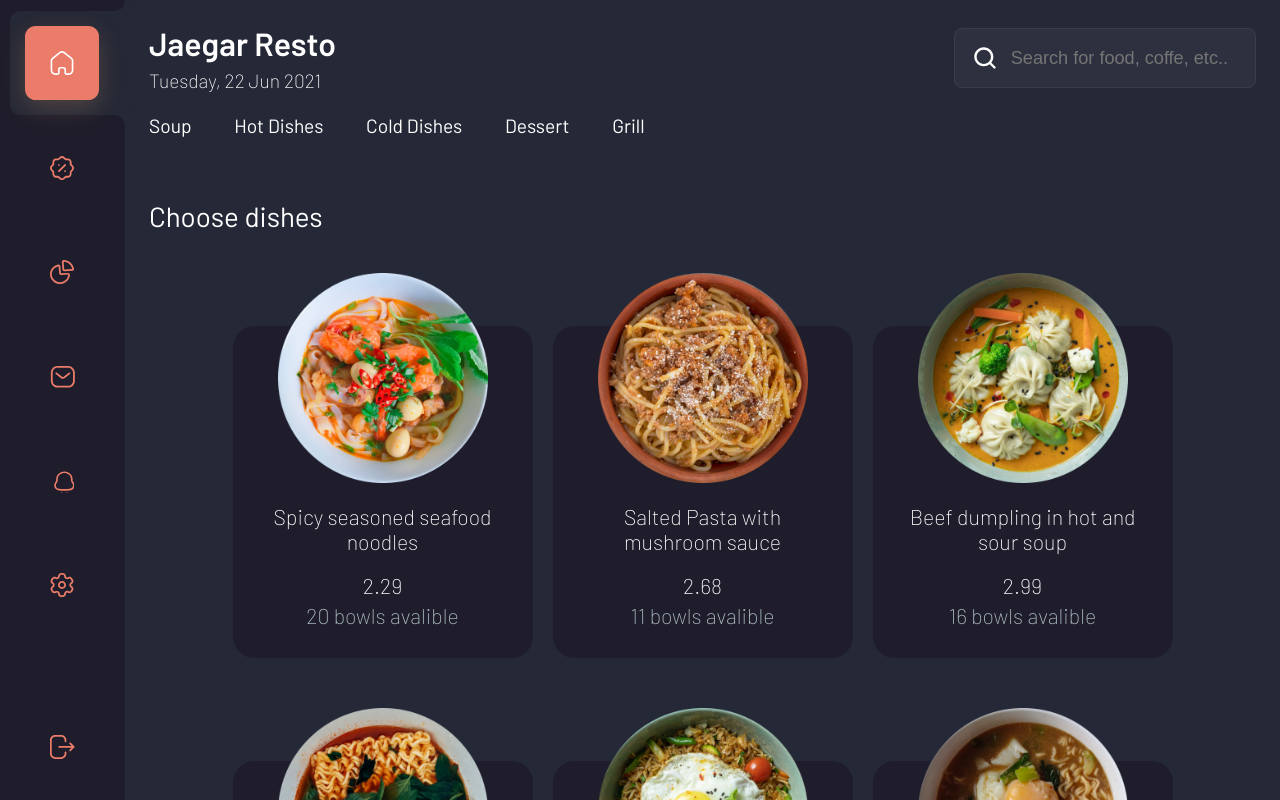
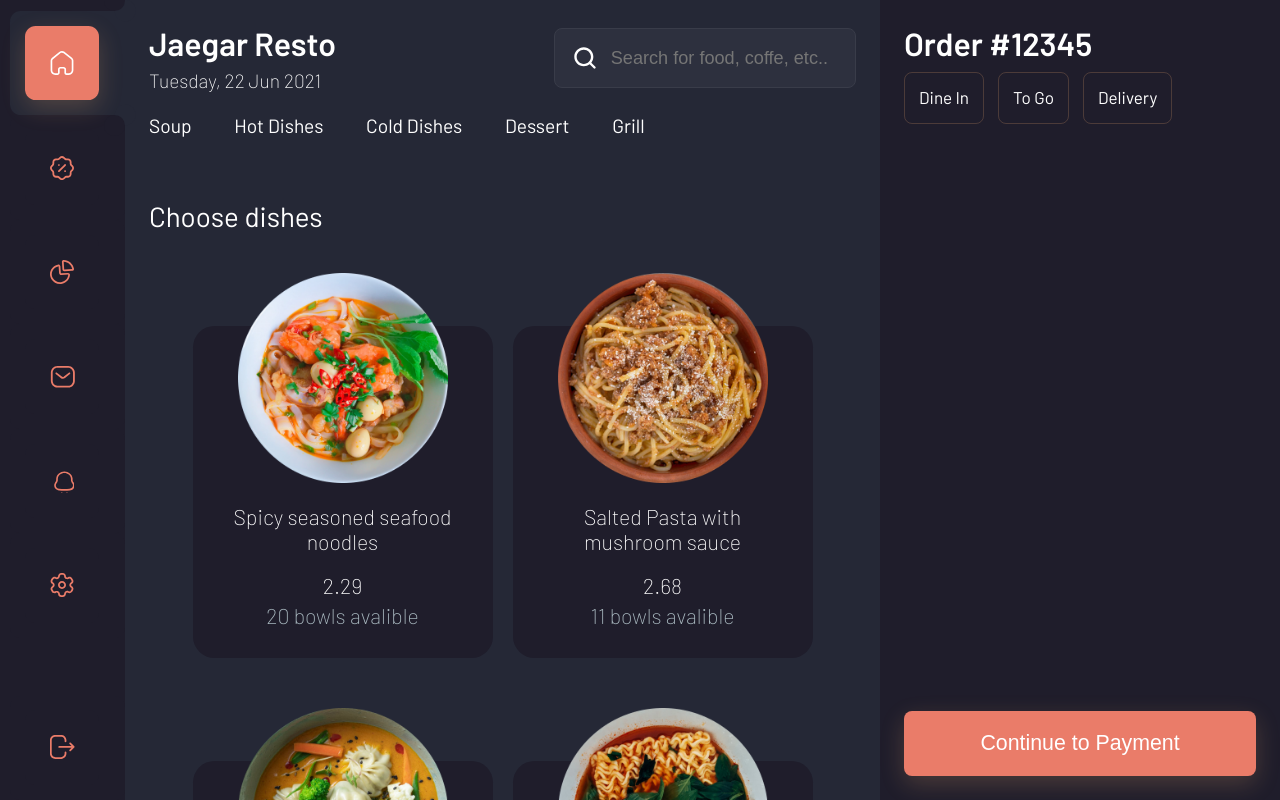
Before and after one commit to bmangust/JaegarResto, a Next.js app: page / in a window 1280 px wide. Shown: the top 800 px of the page. Built offline with nearby package versions, Linux system fonts and the light colour scheme.

Commit message:
add Cart menu

```diff
--- /dev/null
+++ b/src/components/Cart/Cart.tsx
@@ -0,0 +1,42 @@
+import { motion } from 'framer-motion';
+import React from 'react';
+import styled from 'styled-components';
+import Button from '@/components/Button/Button';
+import Delivery from '@/components/Delivery/Delivery';
+
+const StyledContainer = styled(motion.div)`
+  width: max(30vw, 400px);
+  height: 100vh;
+  padding: 24px;
+  background-color: ${({ theme }) => theme.colors.base.darkerBG};
+  color: ${({ theme }) => theme.colors.white};
+  display: flex;
+  flex-direction: column;
+  justify-content: space-between;
+
+  & .header {
+    height: 100px;
+    display: flex;
+    flex-direction: column;
+    justify-content: space-between;
+  }
+
+  & .title {
+    font-size: max(1.5rem, 24pt);
+    margin: 0;
+  }
+`;
+
+function Cart() {
+  return (
+    <StyledContainer>
+      <div className="header">
+        <h2 className="title">Order #12345</h2>
+        <Delivery />
+      </div>
+      <Button>Continue to Payment</Button>
+    </StyledContainer>
+  );
+}
+
+export default Cart;
--- a/src/pages/_app.tsx
+++ b/src/pages/_app.tsx
@@ -9,6 +9,7 @@ import theme from '@/styles/theme';
 import { store } from '@/store/store';
 import Sidebar from '@/components/Sidebar/Sidebar';
 import PageWrapper from '@/components/PageWrapper/PageWrapper';
+import Cart from '@/components/Cart/Cart';
 
 const StyledApp = styled.div`
   display: flex;
@@ -34,6 +35,7 @@ function MyApp({ Component, pageProps }: AppProps) {
           <PageWrapper>
             <Component {...pageProps} />
           </PageWrapper>
+          <Cart />
         </StyledApp>
       </ThemeProvider>
     </Provider>
```
